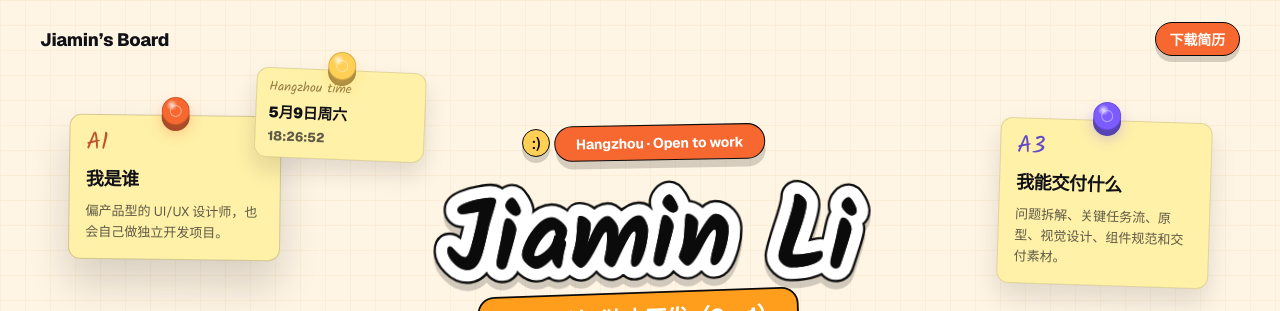
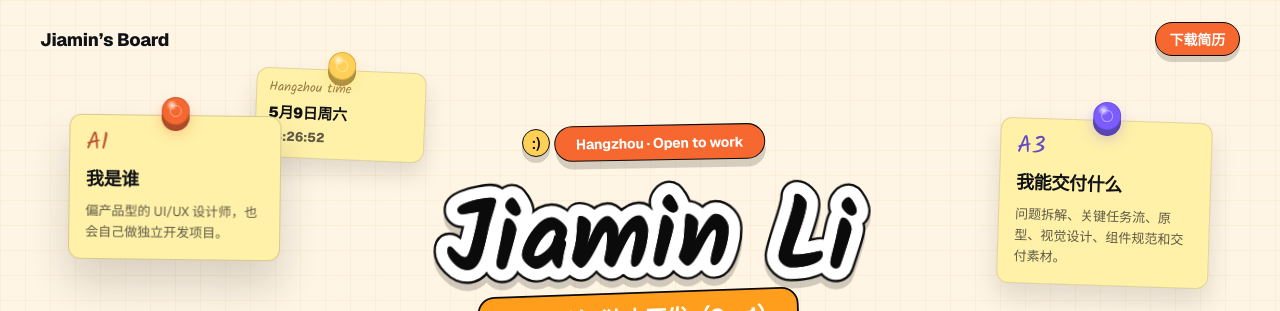
Before and after one commit to jaemin17/jaemin-portfolio, a Next.js app: page / in a window 1280 px wide. In both pictures the pointer is over the element 175 px from the left and 175 px from the top of the page. Shown: the top 311 px of the page. Built offline with nearby package versions, Linux system fonts and the light colour scheme.

Commit message:
Ensure hovered sticky notes rise above overlapping cards.
Raise z-index on hover for info, today, and hero copy sticky notes so each note is brought to the top layer when hovered.

```diff
--- a/src/app/page.module.css
+++ b/src/app/page.module.css
@@ -406,6 +406,7 @@
 }
 
 .infoItem:hover {
+  z-index: 30;
   transform: translateY(-5px) rotate(calc(var(--note-rotation) * var(--note-hover-rotation-factor)));
 }
 
@@ -458,6 +459,7 @@
 }
 
 .todayStamp:hover {
+  z-index: 30;
   transform: translateY(-5px) rotate(calc(var(--note-rotation) * var(--note-hover-rotation-factor)));
 }
 
@@ -526,6 +528,7 @@
 }
 
 .heroCopyItem:hover {
+  z-index: 30;
   transform: translateY(-5px) rotate(calc(var(--note-rotation) * var(--note-hover-rotation-factor)));
 }
 
```
